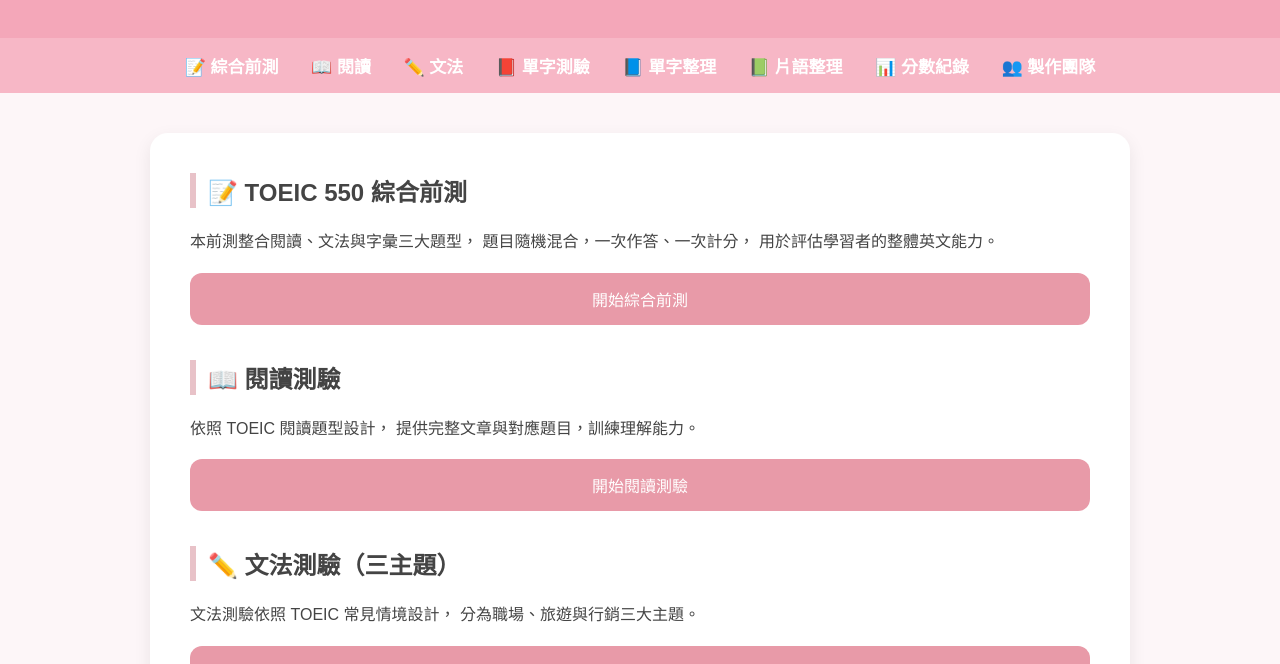
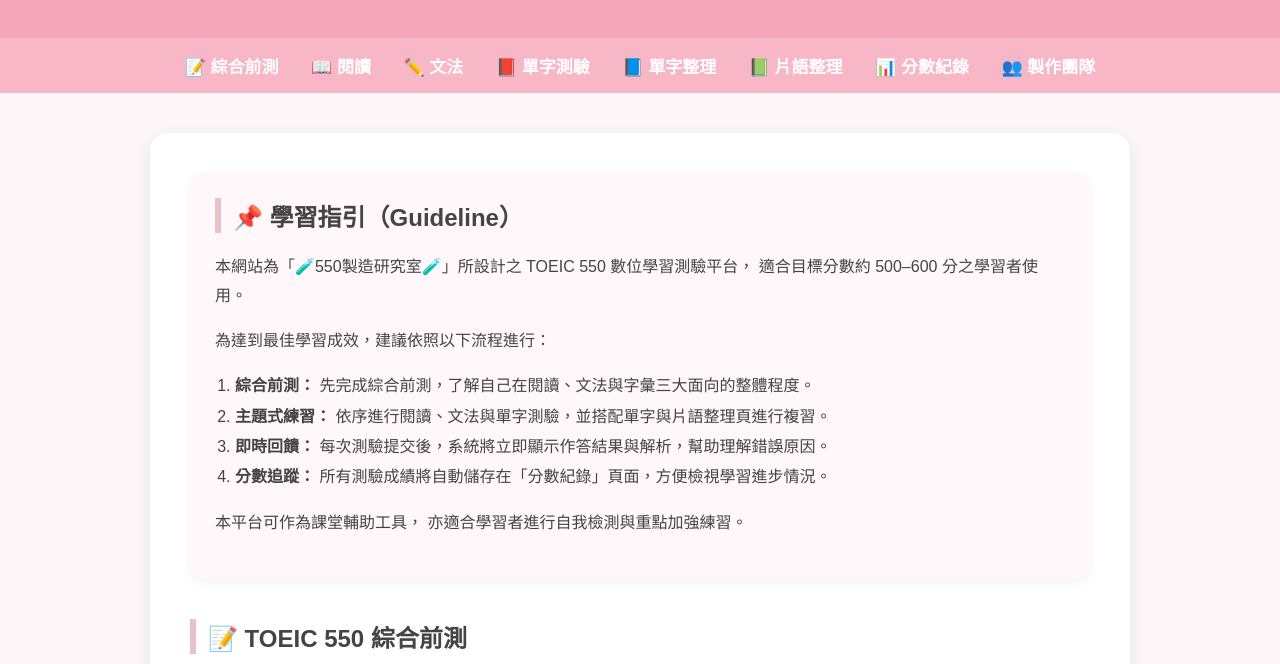
Before and after one commit to t0618130312-droid/TOIEC550websiteLAB5.0, a plain HTML site: page index.html in a window 1280 px wide. Shown: the part 108-772 px from the top of the page. Drawn offline with Linux system fonts and the light colour scheme.

Commit message:
Update index.html

```diff
--- a/index.html
+++ b/index.html
@@ -3,7 +3,6 @@
 <head>
 <meta charset="UTF-8">
 <title>🧪550製造研究室🧪｜多益 550 學習測驗網站</title>
-
 
 <style>
 body{
@@ -52,7 +51,7 @@ main{
   box-shadow:0 6px 18px rgba(0,0,0,0.08);
 }
 section{
-  margin-bottom:35px;
+  margin-bottom:40px;
 }
 section h2{
   margin-top:0;
@@ -62,6 +61,18 @@ section h2{
 section p{
   line-height:1.8;
   font-size:16px;
+}
+
+/* Guideline */
+.guideline{
+  background:#fff7f9;
+  border-radius:14px;
+  padding:25px;
+  box-shadow:0 4px 12px rgba(0,0,0,0.05);
+}
+.guideline ol{
+  padding-left:20px;
+  line-height:1.9;
 }
 
 /* Buttons */
@@ -95,8 +106,8 @@ footer{
 <body>
 
 <header>
-<h1>🧪550製造研究室🧪</h1>
-<p>多益 550 學習測驗網站</p>
+  <h1>🧪550製造研究室🧪</h1>
+  <p>多益 550 學習測驗網站</p>
 </header>
 
 <nav>
@@ -111,6 +122,44 @@ footer{
 </nav>
 
 <main>
+
+<!-- ================= Guideline ================= -->
+<section class="guideline">
+  <h2>📌 學習指引（Guideline）</h2>
+  <p>
+    本網站為「🧪550製造研究室🧪」所設計之
+    TOEIC 550 數位學習測驗平台，
+    適合目標分數約 500–600 分之學習者使用。
+  </p>
+
+  <p>為達到最佳學習成效，建議依照以下流程進行：</p>
+
+  <ol>
+    <li>
+      <strong>綜合前測：</strong>
+      先完成綜合前測，了解自己在閱讀、文法與字彙三大面向的整體程度。
+    </li>
+    <li>
+      <strong>主題式練習：</strong>
+      依序進行閱讀、文法與單字測驗，並搭配單字與片語整理頁進行複習。
+    </li>
+    <li>
+      <strong>即時回饋：</strong>
+      每次測驗提交後，系統將立即顯示作答結果與解析，幫助理解錯誤原因。
+    </li>
+    <li>
+      <strong>分數追蹤：</strong>
+      所有測驗成績將自動儲存在「分數紀錄」頁面，方便檢視學習進步情況。
+    </li>
+  </ol>
+
+  <p>
+    本平台可作為課堂輔助工具，
+    亦適合學習者進行自我檢測與重點加強練習。
+  </p>
+</section>
+
+<!-- ================= 原本內容 ================= -->
 
 <section>
   <h2>📝 TOEIC 550 綜合前測</h2>
```
